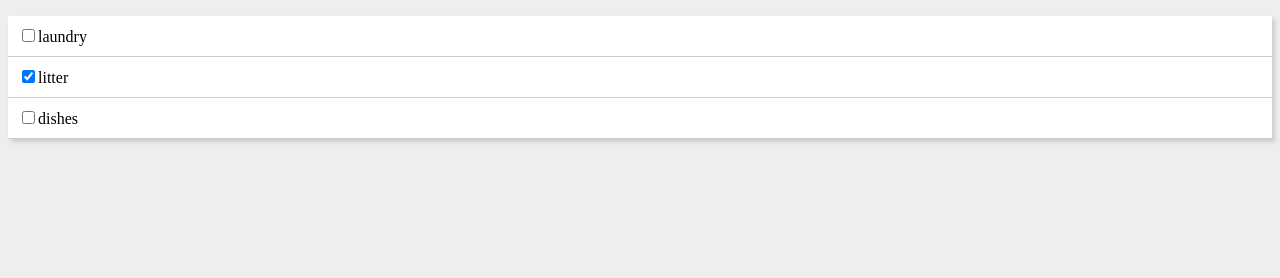
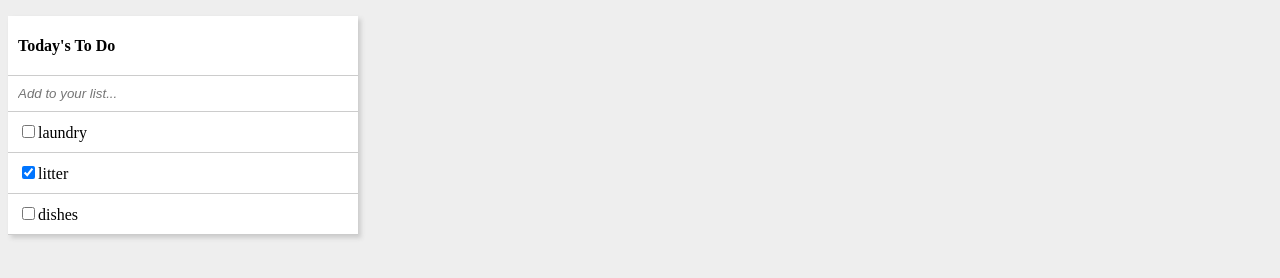
Before and after one commit to Retky/Mv-ToDoList, a website built with webpack: page src/index.html in a window 1280 px wide. Built offline with nearby package versions, Linux system fonts and the light colour scheme.

Commit message:
Add 'title & add' elements

```diff
--- a/src/index.html
+++ b/src/index.html
@@ -7,6 +7,8 @@
   </head>
   <body>
     <ul id="todoList">
+      <li  class="task"><h1>Today's To Do</h1></li>
+      <li id="add"  class="task"><input id="addTask" type="text" name="addTask" value="" placeholder="Add to your list..."></li>
     </ul>
   </body>
 </html>
--- a/src/index.js
+++ b/src/index.js
@@ -22,11 +22,12 @@ const list = [
 
 const newLi = (name, index, compleated) => {
   const element = document.createElement('li');
+  element.classList = 'task'
   if (compleated) {
     element.innerHTML = `<input type="checkbox" name="${index}" checked><label for="${index}">${name}</label>`;
     return element;
   }
-  element.innerHTML = `<input type="checkbox" name="${index}"><label for="${index}">${name}</label>`;
+  element.innerHTML = `<input class="task" type="checkbox" name="${index}"><label for="${index}">${name}</label>`;
   return element;
 };
 
--- a/src/style.css
+++ b/src/style.css
@@ -7,9 +7,26 @@ body {
   list-style: none;
   padding: 0;
   filter: drop-shadow(3px 3px 2px #ccc);
+  max-width: 350px;
 }
 
-#todoList li {
+h1 {
+  font-size: 1rem;
+}
+
+#addTask {
+  border: none;
+  font-style: italic;
+  box-sizing: border-box;
+  width: 100%;
+  padding: 10px;
+}
+
+.task {
   border-bottom: solid #ccc 1px;
   padding: 10px;
 }
+
+#add {
+  padding: 0;
+}
```
